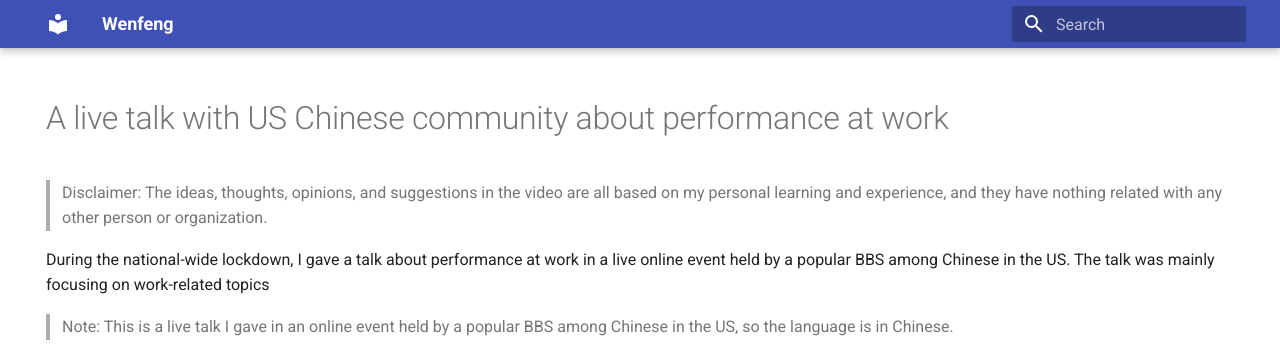
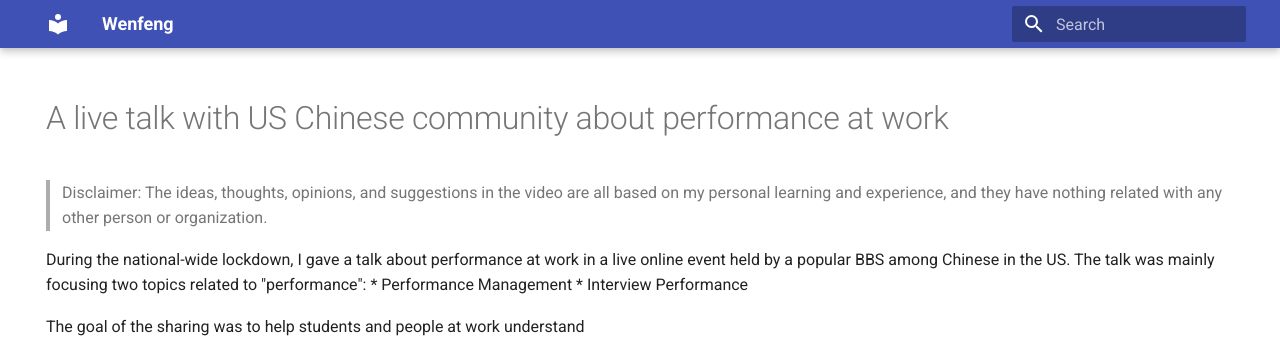
Before and after one commit to wenfengzhuo/blog, an MkDocs documentation site: the page built from docs/managemnt-talk-1.md, in a window 1280 px wide, cut to the strip 0-352 px from the top of the page. Built offline with MkDocs 1.6.1 and Material for MkDocs 9.7.7, drawn with Linux system fonts in a browser that asks for light colours.

Commit message:
docs/managemnt-talk-1.md updated from https://stackedit.io/

```diff
--- a/docs/managemnt-talk-1.md
+++ b/docs/managemnt-talk-1.md
@@ -7,11 +7,15 @@ title: A live talk with US Chinese community about performance at work
 > Disclaimer:
 > The ideas, thoughts, opinions, and suggestions in the video are all based on my personal learning and experience, and they have nothing related with any other person or organization.
 
-During the national-wide lockdown, I gave a talk about performance at work in a live online event held by a popular BBS among Chinese in the US. The talk was mainly focusing on work-related topics
+During the national-wide lockdown, I gave a talk about performance at work in a live online event held by a popular BBS among Chinese in the US. The talk was mainly focusing two topics related to "performance":
+* Performance Management
+* Interview Performance
+
+The goal of the sharing was to help students and people at work understand
 
 > Note:
 > This is a live talk I gave in an online event held by a popular BBS among Chinese in the US, so the language is in Chinese.
 <iframe width="560" height="315" src="https://www.youtube.com/embed/C7jDlCWp7Og" frameborder="0" allow="accelerometer; autoplay; encrypted-media; gyroscope; picture-in-picture" allowfullscreen></iframe>
 <!--stackedit_data:
-eyJoaXN0b3J5IjpbLTE1MzUwMTM0MzRdfQ==
+eyJoaXN0b3J5IjpbLTE3NjA2MjQ1MTNdfQ==
 -->
```
